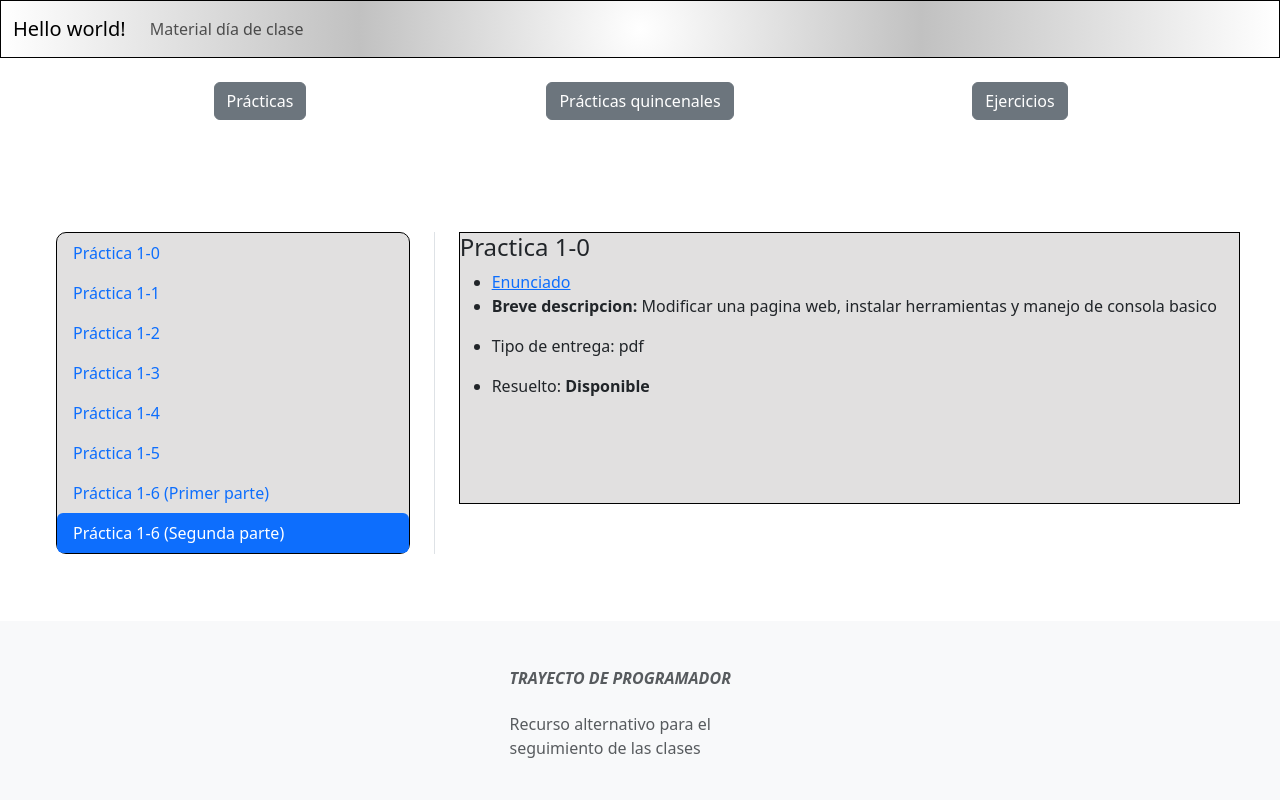
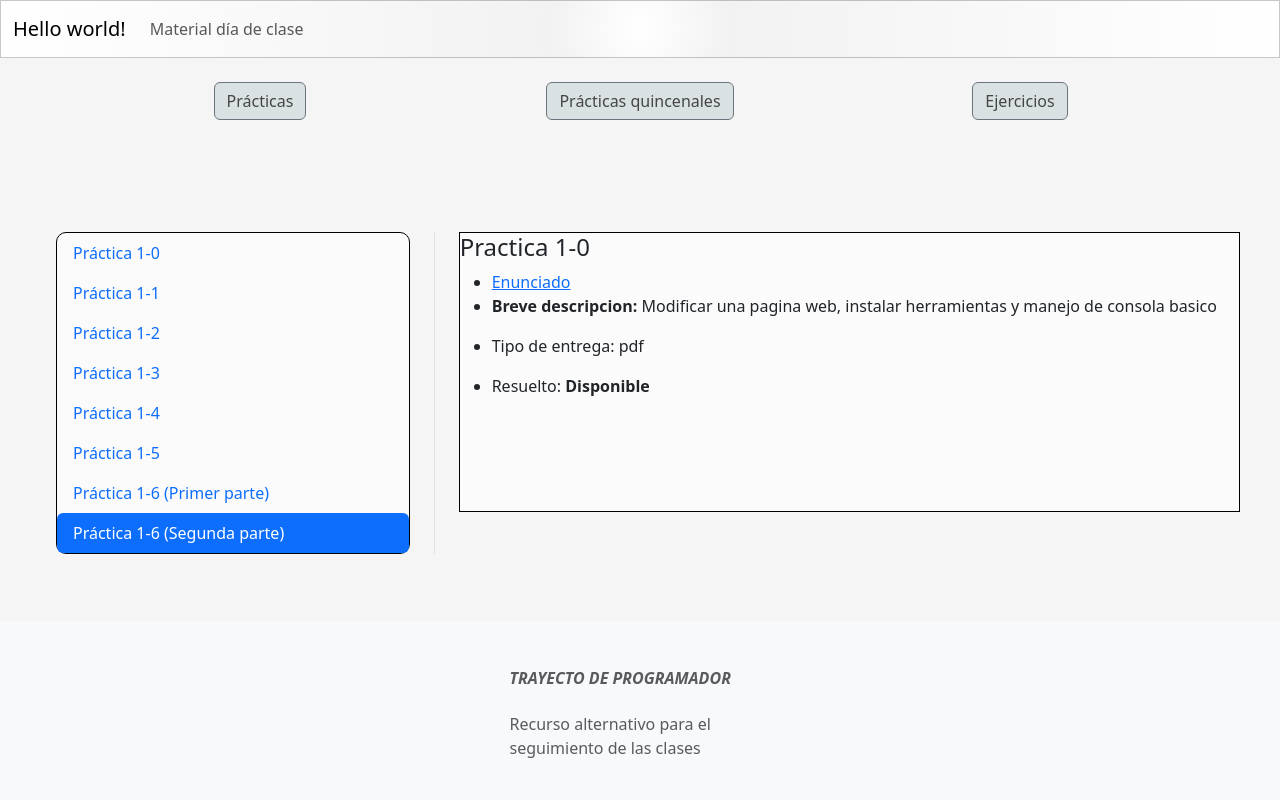
Before and after one commit to Erick-C3/Trayecto-de-Programador-, a plain HTML site: page index.html in a window 1280 px wide. Drawn offline with nearby package versions, Linux system fonts and the light colour scheme.

Commit message:
modificacion colores y tamaño

```diff
--- a/style.css
+++ b/style.css
@@ -1,8 +1,10 @@
 :root{
-    --color-fondo-claro: withe;
-    --color-fondo-detalles-contenido: rgb(225, 224, 224);
+    --color-fondo-claro: whitesmoke;
+    --color-fondo-detalles-contenido: rgb(251, 251, 251);
+    --color-info-general: #dae1e2;
+    --color-txt-info-general: rgb(69, 69, 69);
 
-    --tam-info-clases-pc: 34vh;
+    --tam-info-clases-pc: 35vh;
     --tam-info-clases-cel: 70vh;
 }
 
@@ -12,10 +14,17 @@ body{
 
 .navbar{
     background: rgb(255,255,255);
-    background: radial-gradient(circle, rgba(255,255,255,1) 0%, rgba(193,193,193,1) 44%, rgba(255,255,255,1) 100%);
-    border: 1px solid black;
+    background: radial-gradient(circle, rgba(255,255,255,1) 0%, rgb(242, 242, 242) 14%, rgba(255,255,255,1) 100%);
+    border: 1px solid rgba(0, 0, 0, 0.216);
 }
 
+.btn-secondary{
+    --bs-btn-bg: var(--color-info-general);
+}
+
+.btn{
+    color: var(--color-txt-info-general);
+}
 .scrollspy-seguimiento {
     height: var(--tam-info-clases-pc);
     overflow: auto;
```
